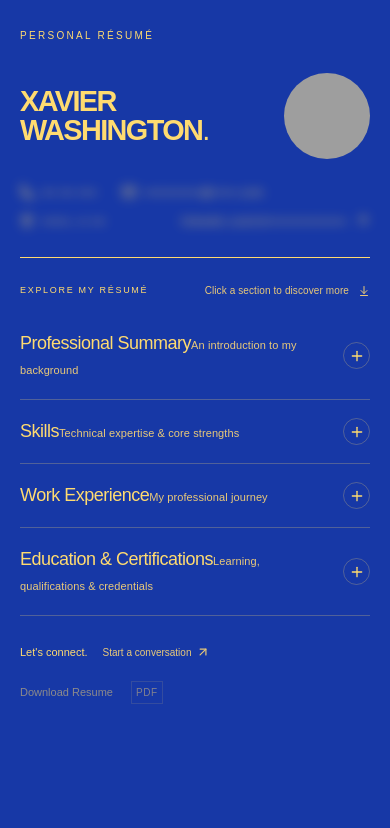
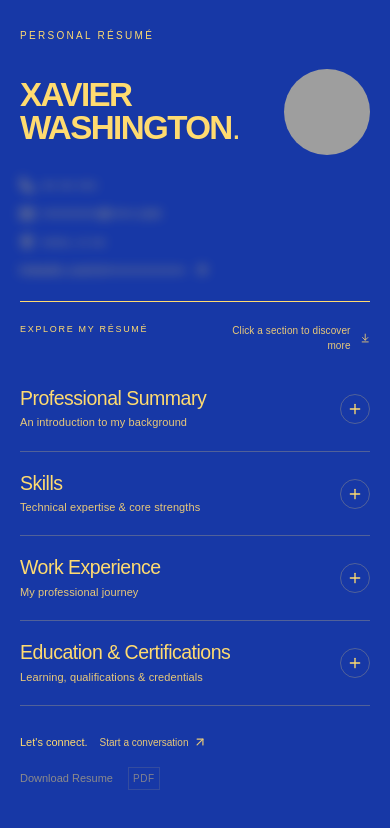
Before and after one commit to Xfw1228/web-resume, a Next.js app: page / in a window 390 px wide. Shown: the top 828 px of the page. Built offline with nearby package versions, Linux system fonts and the light colour scheme; grey boxes are pictures that could not be loaded.

Commit message:
Fix section labels and mobile layout

```diff
--- a/app/globals.css
+++ b/app/globals.css
@@ -78,6 +78,35 @@ h1 { margin: 0; font-size: clamp(40px, 6.4vw, 78px); font-weight: 700; line-heig
 .dialog-bottom { padding-top: 28px; margin-top: 28px; border-top: 1px solid var(--border); font-size: 10px; letter-spacing: 1px; }
 .dialog-bottom button { display: flex; gap: 8px; align-items: center; border: 0; background: none; font-size: 12px; letter-spacing: 0; }
 @media (min-width: 1400px) { .resume-page { padding-top: 64px; } }
-@media (max-width: 650px) { .resume-page { width: 100%; padding: 28px 20px; } .identity-row { gap: 12px; padding-top: 30px; } h1 { font-size: clamp(28px, 7.4vw, 47px); letter-spacing: -1.6px; } .logo-wrap { width: 86px; height: 86px; } .section-trigger { padding: 18px 0; gap: 15px; } .open-icon { width: 27px; height: 27px; } .section-title { font-size: clamp(18px, 4.2vw, 24px); } .skills-list { grid-template-columns: 1fr; } .resume-footer { flex-wrap: wrap; } .dialog-inner { padding: 24px 20px; } }
-@media (max-width: 360px) { .resume-page { padding-inline: 16px; } .logo-wrap { width: 62px; height: 62px; } h1 { font-size: 27px; } .identity-row { gap: 8px; } }
+@media (max-width: 650px) {
+  .resume-page { width: 100%; padding: 28px 20px; }
+  .identity-row { align-items: center; gap: 12px; padding: 26px 0 22px; }
+  .identity { flex: 1 1 auto; }
+  h1 { font-size: clamp(28px, 8.5vw, 47px); letter-spacing: -1.6px; overflow-wrap: normal; }
+  .logo-wrap { width: clamp(68px, 22vw, 86px); height: clamp(68px, 22vw, 86px); }
+  .contact-details { align-items: flex-start; gap: 12px; padding-bottom: 22px; }
+  .contact-details span, .contact-details .linkedin { width: 100%; min-width: 0; overflow-wrap: anywhere; }
+  .linkedin { margin-left: 0; }
+  .directory-intro { align-items: flex-start; padding-top: 21px; }
+  .directory-intro > span:last-child { max-width: 145px; justify-content: flex-end; text-align: right; }
+  .section-trigger { align-items: center; gap: 12px; padding: 20px 0; }
+  .section-text { flex: 1; gap: 6px; }
+  .section-title { font-size: clamp(18px, 5vw, 24px); line-height: 1.15; }
+  .section-description { line-height: 1.4; overflow-wrap: break-word; }
+  .open-icon { width: 30px; height: 30px; }
+  .skills-list { grid-template-columns: 1fr; }
+  .resume-footer { align-items: flex-start; flex-direction: column; gap: 16px; }
+  .resume-footer > span { flex-wrap: wrap; gap: 8px 12px; }
+  .resume-dialog { width: calc(100% - 24px); border-radius: 18px; }
+  .dialog-inner { padding: 24px 20px; }
+  .resume-dialog h2 { font-size: 26px; }
+  .experience-heading { flex-direction: column; align-items: flex-start; gap: 2px; }
+}
+@media (max-width: 360px) {
+  .resume-page { padding-inline: 16px; }
+  .logo-wrap { width: 62px; height: 62px; }
+  h1 { font-size: clamp(25px, 8vw, 29px); letter-spacing: -1.2px; }
+  .identity-row { gap: 8px; }
+  .directory-intro > span:last-child { max-width: 125px; }
+}
 @media (prefers-reduced-motion: reduce) { *, *::before, *::after { transition: none !important; scroll-behavior: auto !important; } }
--- a/components/resume.tsx
+++ b/components/resume.tsx
@@ -65,7 +65,7 @@ export default function Resume() {
       </header>
       <section className="section-directory" aria-label="Résumé sections">
         <div className="directory-intro"><span>EXPLORE MY RÉSUMÉ</span><span>Click a section to discover more <ArrowDownToLine size={12} /></span></div>
-        {sections.map((section, index) => <h2 key={section.title}><button className="section-trigger" onClick={() => openSection(index)} aria-haspopup="dialog"><span className="section-text"><span><span className="section-title">{section.title}</span><span className="section-description">{section.label}</span></span></span><span className="open-icon"><Plus size={16} /></span></button></h2>)}
+        {sections.map((section, index) => <h2 key={section.title}><button className="section-trigger" onClick={() => openSection(index)} aria-haspopup="dialog"><span className="section-text"><span className="section-title">{section.title}</span><span className="section-description">{section.label}</span></span><span className="open-icon"><Plus size={16} /></span></button></h2>)}
       </section>
       <footer className="resume-footer"><span>Let's connect.<span>Start a conversation <ArrowUpRight size={14} /></span></span><span className="download-link disabled" title="Download disabled">Download Resume<span className="pdf-label">PDF</span></span></footer>
     </div>
```
